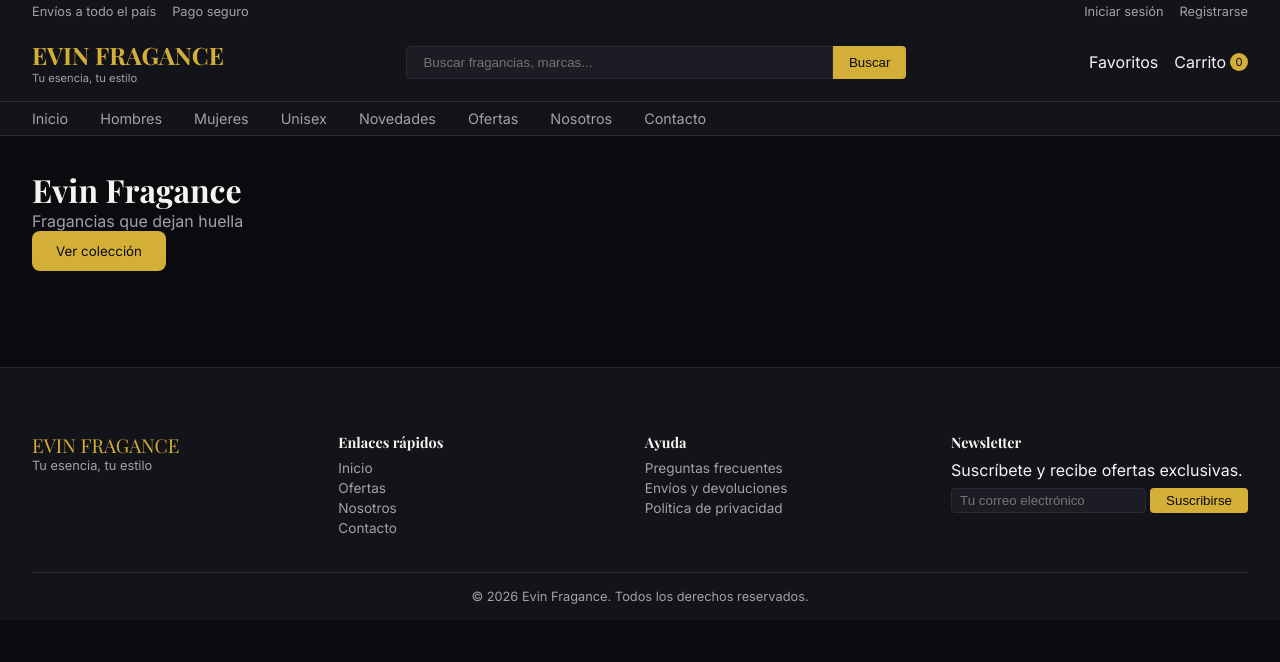
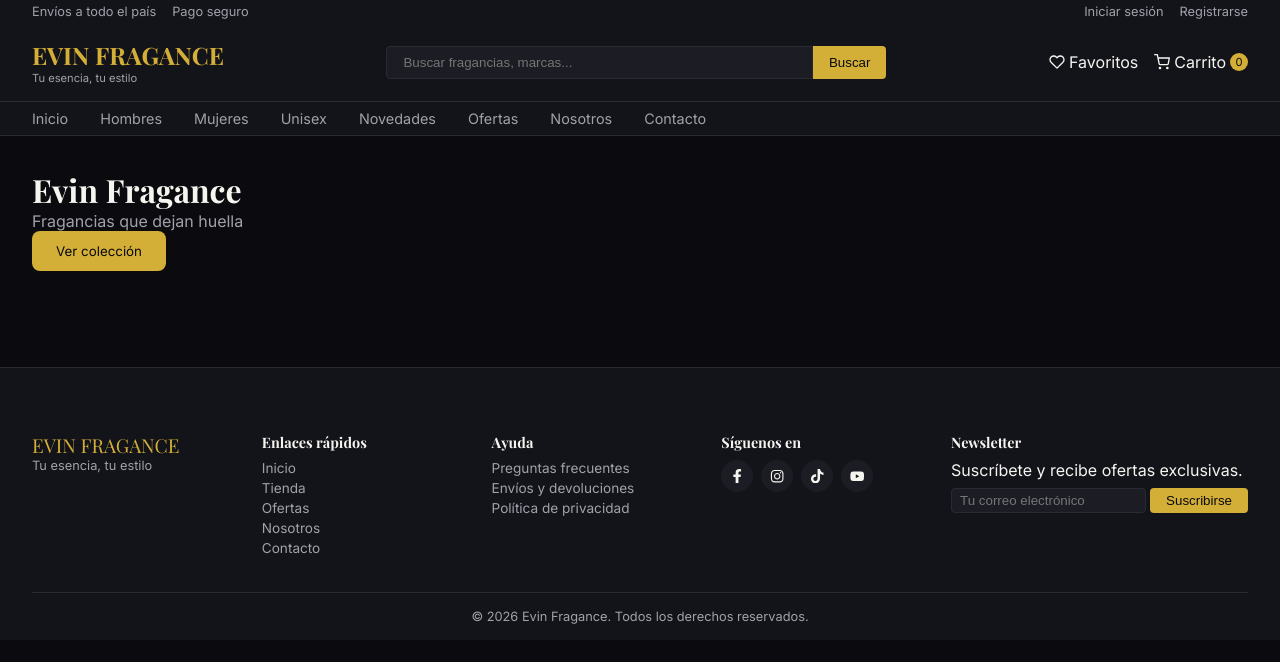
Before and after one commit to Jhonevin/evin-fragance, a Next.js app: page / in a window 1280 px wide. Shown: the top 662 px of the page. Built offline with nearby package versions, Linux system fonts and the light colour scheme; a web font is replaced by a local one.

Commit message:
Fase 4.1: iconos con react-icons, link Tienda y redes sociales en footer

```diff
--- a/package.json
+++ b/package.json
@@ -15,6 +15,7 @@
   "dependencies": {
     "next": "^16.3.6",
     "react": "^19.3.0",
-    "react-dom": "^19.3.0"
+    "react-dom": "^19.3.0",
+    "react-icons": "^5.7.0"
   }
 }
--- a/src/components/layout/Footer.jsx
+++ b/src/components/layout/Footer.jsx
@@ -1,3 +1,4 @@
+import { FaFacebookF, FaInstagram, FaTiktok, FaYoutube } from "react-icons/fa";
 import styles from "./Footer.module.css";
 
 export default function Footer() {
@@ -12,6 +13,7 @@ export default function Footer() {
         <div>
           <h4>Enlaces rápidos</h4>
           <a href="/">Inicio</a>
+          <a href="/tienda">Tienda</a>
           <a href="/ofertas">Ofertas</a>
           <a href="/nosotros">Nosotros</a>
           <a href="/contacto">Contacto</a>
@@ -22,6 +24,16 @@ export default function Footer() {
           <a href="/faq">Preguntas frecuentes</a>
           <a href="/envios">Envíos y devoluciones</a>
           <a href="/privacidad">Política de privacidad</a>
+        </div>
+
+        <div>
+          <h4>Síguenos en</h4>
+          <div className={styles.socials}>
+            <a href="#" aria-label="Facebook"><FaFacebookF /></a>
+            <a href="#" aria-label="Instagram"><FaInstagram /></a>
+            <a href="#" aria-label="TikTok"><FaTiktok /></a>
+            <a href="#" aria-label="YouTube"><FaYoutube /></a>
+          </div>
         </div>
 
         <div>
--- a/src/components/layout/Footer.module.css
+++ b/src/components/layout/Footer.module.css
@@ -7,7 +7,7 @@
 
 .grid {
   display: grid;
-  grid-template-columns: repeat(4, 1fr);
+  grid-template-columns: repeat(5, 1fr);
   gap: var(--space-lg);
 }
 
@@ -38,6 +38,28 @@
 
 .grid a:hover {
   color: var(--color-primary);
+}
+
+.socials {
+  display: flex;
+  gap: var(--space-sm);
+}
+
+.socials a {
+  display: flex;
+  align-items: center;
+  justify-content: center;
+  width: 32px;
+  height: 32px;
+  background: var(--color-surface-secondary);
+  border-radius: 50%;
+  color: var(--color-text);
+  font-size: 0.9rem;
+}
+
+.socials a:hover {
+  background: var(--color-primary);
+  color: var(--color-background);
 }
 
 .newsletterForm {
--- a/src/components/layout/Header.jsx
+++ b/src/components/layout/Header.jsx
@@ -1,6 +1,7 @@
 "use client";
 
 import { useState } from "react";
+import { FiHeart, FiShoppingCart } from "react-icons/fi";
 import styles from "./Header.module.css";
 
 export default function Header() {
@@ -39,9 +40,11 @@ export default function Header() {
         </form>
 
         <div className={styles.actions}>
-          <a href="/favoritos">Favoritos</a>
+          <a href="/favoritos" className={styles.actionLink}>
+            <FiHeart /> Favoritos
+          </a>
           <a href="/carrito" className={styles.cartLink}>
-            Carrito
+            <FiShoppingCart /> Carrito
             <span className={styles.cartCount}>0</span>
           </a>
         </div>
--- a/src/components/layout/Header.module.css
+++ b/src/components/layout/Header.module.css
@@ -116,3 +116,9 @@
 .nav a:hover {
   color: var(--color-primary);
 }
+
+.actionLink {
+  display: flex;
+  align-items: center;
+  gap: var(--space-xs);
+}
```
Also changed, not shown: 1 other file (tests, documents, lock files or other folders).
